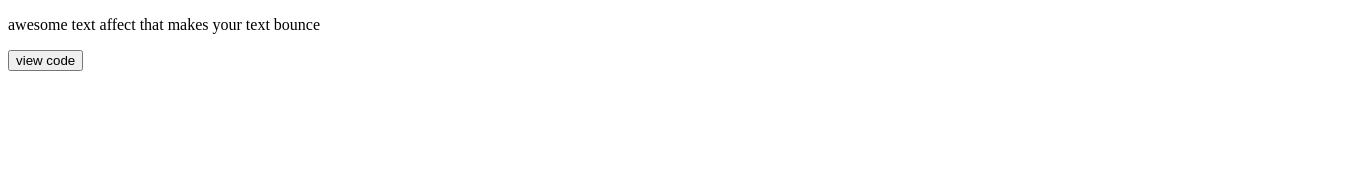
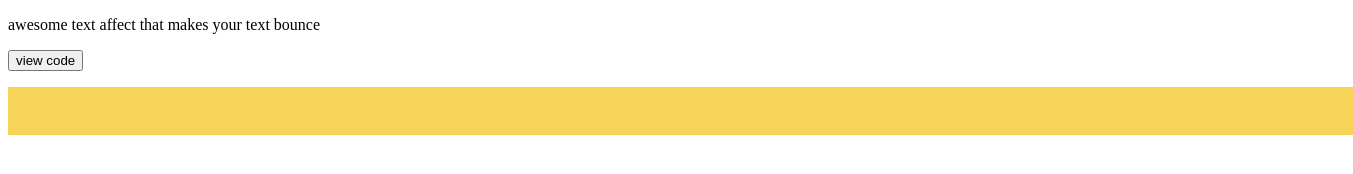
Before and after one commit to nateboy318/firstnate.com, a plain HTML site: page learntocode.html in a window 1280 px wide. Shown: the whole page, 1353 px wide, since content can reach past the window. Drawn offline with Linux system fonts and the light colour scheme.

Commit message:
Update learntocode.html

```diff
--- a/learntocode.html
+++ b/learntocode.html
@@ -6,7 +6,7 @@
 
 <button onclick="myFunction()">view code</button>
 
-<p id="demo"></p>
+<p id="demo"><center><p> <marquee behavior=alternate width="1345″ scrollamount="8″ scrolldelay="25″ height="37″ bgcolor="#F7D358"><font size="200"> <font color="#58ACFA"</center></p>
 
 <script>
 function myFunction() {
```
